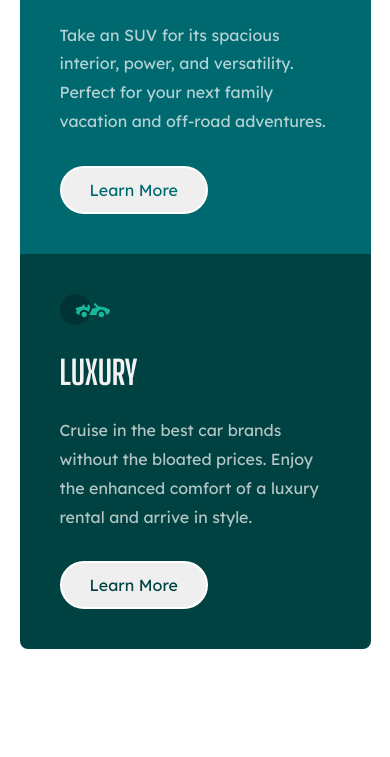
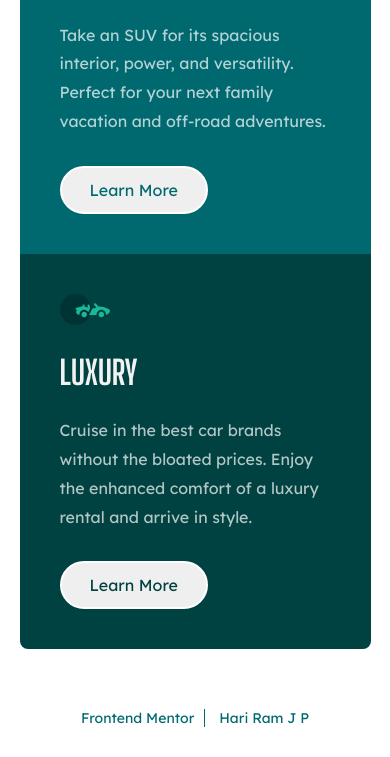
Before and after one commit to hariramjp777/frontend-three-card-component, a plain HTML site: page index.html in a window 390 px wide. Shown: the part 597-1354 px from the top of the page. Before the commit the page ends 1306 px from the top, so only its background shows below. Drawn offline with Linux system fonts and the light colour scheme.

Commit message:
Add attribution

```diff
--- a/css/styles.css
+++ b/css/styles.css
@@ -2,6 +2,7 @@
 :root {
   --ff-ld: "Lexend Deca", sans-serif;
   --ff-bs: "Big Shoulders Display", cursive;
+  --ff-sm: 1rem;
   --fs-md: 1.1rem;
   --fs-lg: calc(var(--fs-md) * 3);
   --fw-rg: 400;
@@ -70,6 +71,7 @@ body {
   display: flex;
   align-items: center;
   justify-content: center;
+  position: relative;
 }
 
 /* TITLE - h2 */
@@ -138,9 +140,33 @@ main {
   color: var(--clr-light-white);
 }
 
-@media (max-height: 428px) and (min-width: 735px) {
+.attribution {
+  position: absolute;
+  bottom: 1.3rem;
+  font-size: var(--ff-sm);
+}
+
+.attribution a {
+  color: var(--clr-cyan);
+  text-decoration: none;
+}
+
+.attribution a:hover {
+  text-decoration: underline;
+}
+
+.attribution a:nth-child(1) {
+  border-right: 0.1rem solid;
+  padding-right: 1rem;
+}
+
+.attribution a:nth-child(2) {
+  padding-left: 1rem;
+}
+
+@media (max-height: 500px) and (min-width: 735px) {
   body {
-    height: 42.8rem;
+    height: 50rem;
   }
 }
 
@@ -173,6 +199,12 @@ main {
   .card button {
     margin-top: 3rem;
   }
+  .attribution {
+    --ff-sm: 1.4rem;
+    position: static;
+    text-align: center;
+    margin-bottom: 3rem;
+  }
 }
 
 @media (max-width: 374px) {
--- a/index.html
+++ b/index.html
@@ -57,5 +57,9 @@
         <button>Learn More</button>
       </div>
     </main>
+    <div class="attribution">
+      <a href="https://www.frontendmentor.io?ref=challenge" target="_blank">Frontend Mentor</a>
+      <a href="https://github.com/hariramjp777" target="_blank">Hari Ram J P</a>
+    </div>
   </body>
 </html>
```
